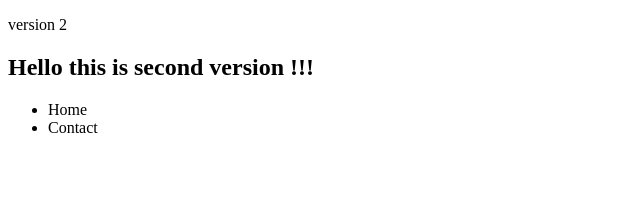
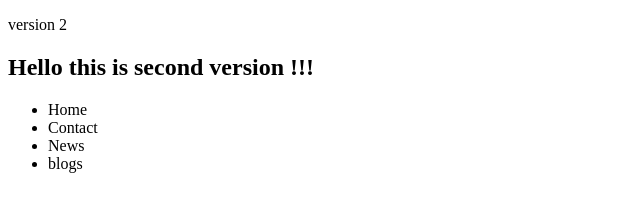
Before and after one commit to manmohanaeir1/first-project, a plain HTML site: page index.html in a window 1280 px wide. Shown: the whole page, without its empty margins (0-640 px from the left). Drawn offline with Linux system fonts and the light colour scheme.

Commit message:
next item added

```diff
--- a/index.html
+++ b/index.html
@@ -13,6 +13,8 @@
     <ul>
         <li>Home </li>
         <li>Contact</li>
+        <li>News</li>
+        <li>blogs</li>
     </ul>
 
 </body>
```
